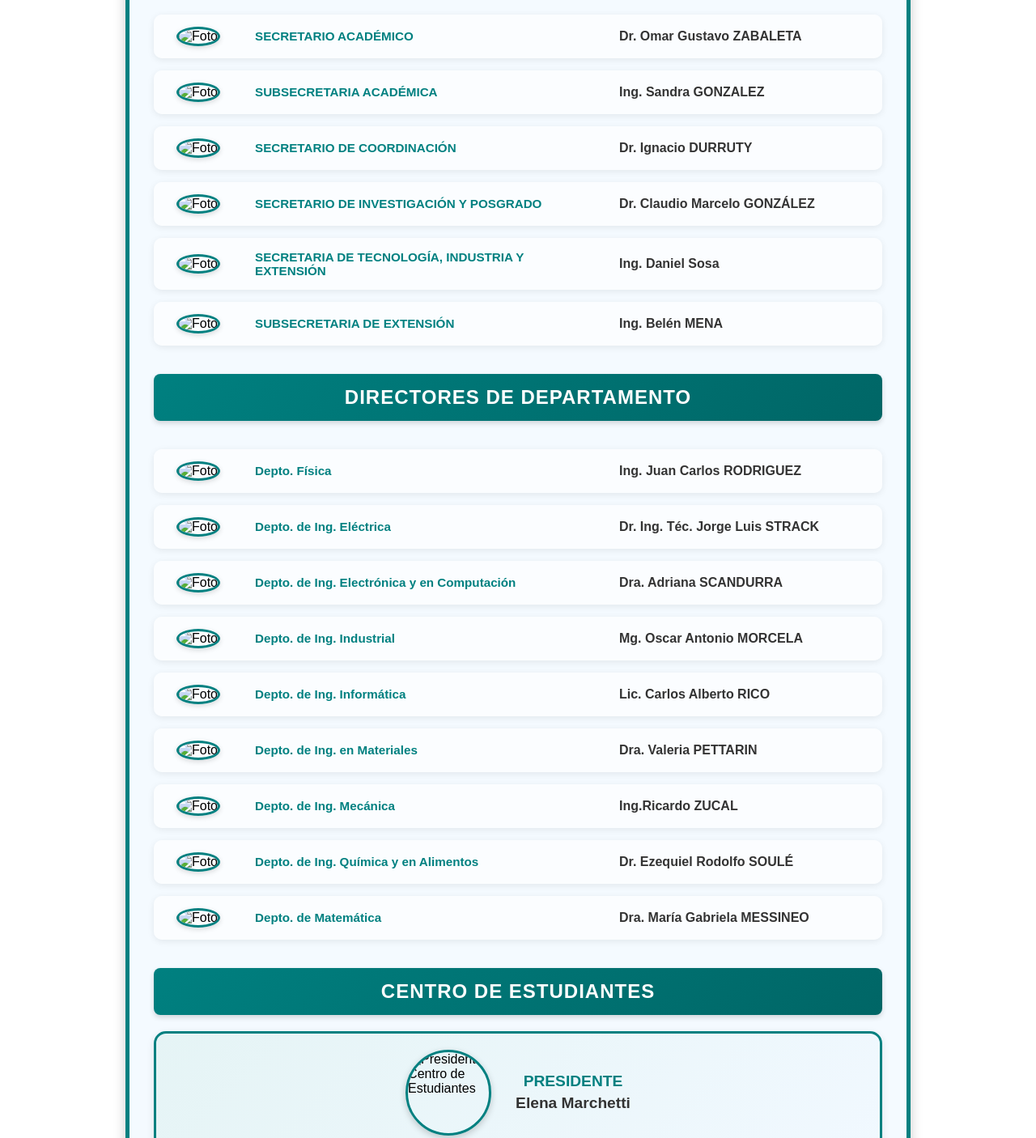
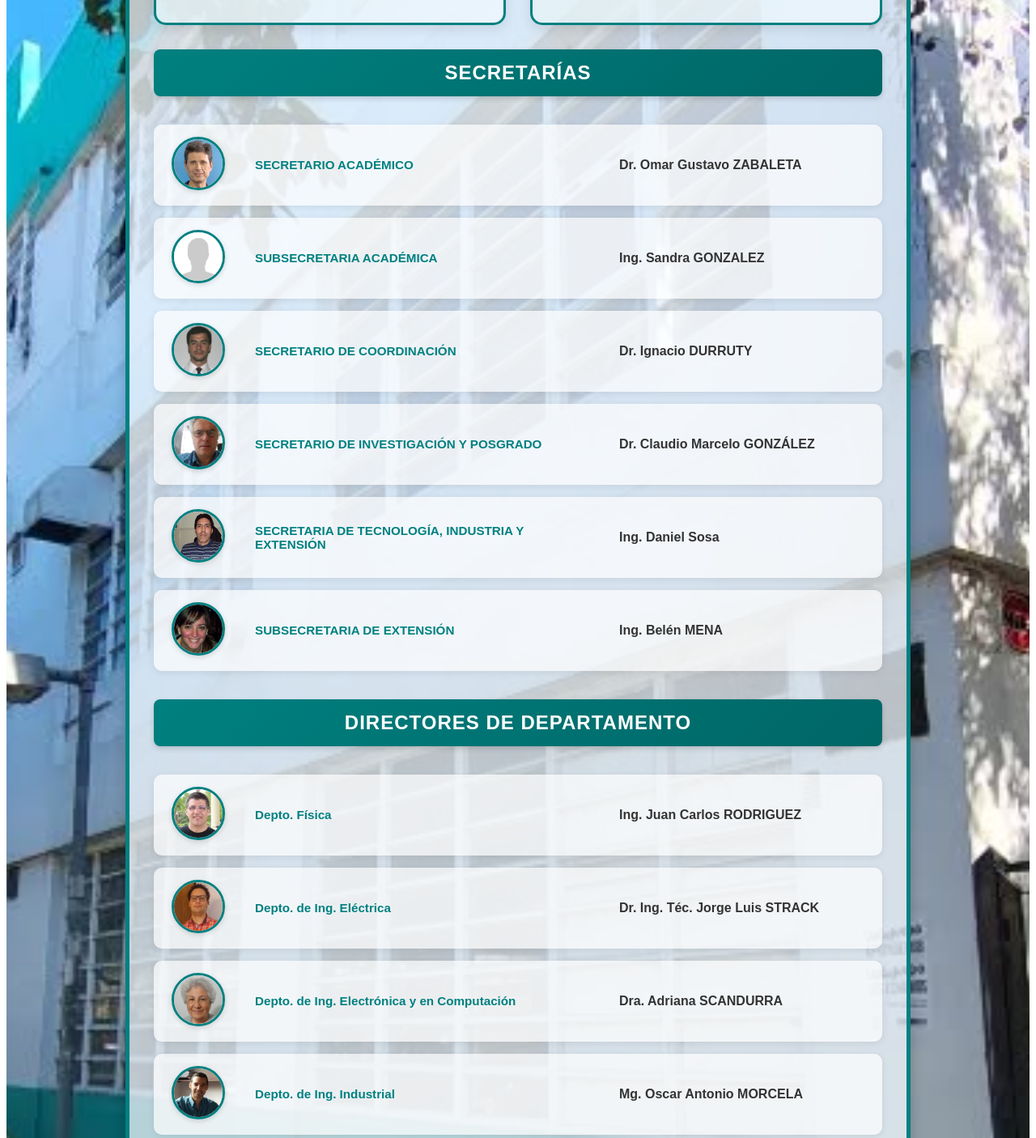
Before and after one commit to canalfiunmdp/dev, a plain HTML site: page index.html in a window 1280 px wide. Shown: the part 457-1863 px from the top of the page at 81% size. Drawn offline with Linux system fonts and the light colour scheme.

Commit message:
Update index.html

```diff
--- a/index.html
+++ b/index.html
@@ -15,7 +15,7 @@
 
     /* Contenedor con imagen de fondo */
     .fondo-autoridades {
-        background-image: url('file:///mnt/79f90ce0-19dc-422f-9f3d-8adfb2e0da18/Taller/academica/fotos/fondo.jpg?w=1920');
+        background-image: url('./fotos/fondo.jpg?w=1920');
         background-size: cover;
         background-position: center;
         background-repeat: no-repeat;
@@ -255,14 +255,14 @@
     <h2 class="section-title principal">AUTORIDADES</h2>
     <div class="autoridades-header">
         <div class="autoridad-card decana">
-            <img src="file:///mnt/79f90ce0-19dc-422f-9f3d-8adfb2e0da18/Taller/academica/fotos/ana-sanchez.jpg"
+            <img src="./fotos/ana-sanchez.jpg"
                  alt="Decana"
                  class="autoridad-foto">
             <h3 class="rol">Decana</h3>
             <p class="nombre">Esp. Ing. Ana del Valle SÁNCHEZ</p>
         </div>
         <div class="autoridad-card vicedecano">
-            <img src="file:///mnt/79f90ce0-19dc-422f-9f3d-8adfb2e0da18/Taller/academica/fotos/francisco-alvarez.jpg?w=300&h=300&fit=crop"
+            <img src="./fotos/francisco-alvarez.jpg?w=300&h=300&fit=crop"
                  alt="Vicedecano"
                  class="autoridad-foto">
             <h3 class="rol">Vicedecano</h3>
@@ -275,7 +275,7 @@
         <tbody>
             <tr>
                 <td class="foto-cell">
-                    <img src="file:///mnt/79f90ce0-19dc-422f-9f3d-8adfb2e0da18/Taller/academica/fotos/Gustavo-Zabaleta.jpg?w=120&h=120&fit=crop"
+                    <img src="./fotos/Gustavo-Zabaleta.jpg?w=120&h=120&fit=crop"
                          alt="Foto" class="persona-foto">
                 </td>
                 <td class="cargo">SECRETARIO ACADÉMICO</td>
@@ -283,7 +283,7 @@
             </tr>
             <tr>
                 <td class="foto-cell">
-                    <img src="file:///mnt/79f90ce0-19dc-422f-9f3d-8adfb2e0da18/Taller/academica/fotos/nn.jpg?w=120&h=120&fit=crop"
+                    <img src="./fotos/nn.jpg?w=120&h=120&fit=crop"
                          alt="Foto" class="persona-foto">
                 </td>
                 <td class="cargo">SUBSECRETARIA ACADÉMICA</td>
@@ -291,7 +291,7 @@
             </tr>
             <tr>
                 <td class="foto-cell">
-                    <img src="file:///mnt/79f90ce0-19dc-422f-9f3d-8adfb2e0da18/Taller/academica/fotos/Ignacio-Durruty.jpg?w=120&h=120&fit=crop"
+                    <img src="./fotos/Ignacio-Durruty.jpg?w=120&h=120&fit=crop"
                          alt="Foto" class="persona-foto">
                 </td>
                 <td class="cargo">SECRETARIO DE COORDINACIÓN</td>
@@ -299,7 +299,7 @@
             </tr>
             <tr>
                 <td class="foto-cell">
-                    <img src="file:///mnt/79f90ce0-19dc-422f-9f3d-8adfb2e0da18/Taller/academica/fotos/claudio-gonzalez.jpg?w=120&h=120&fit=crop"
+                    <img src="./fotos/claudio-gonzalez.jpg?w=120&h=120&fit=crop"
                          alt="Foto" class="persona-foto">
                 </td>
                 <td class="cargo">SECRETARIO DE INVESTIGACIÓN Y POSGRADO</td>
@@ -307,7 +307,7 @@
             </tr>
             <tr>
                 <td class="foto-cell">
-                    <img src="file:///mnt/79f90ce0-19dc-422f-9f3d-8adfb2e0da18/Taller/academica/fotos/Daniel-Sosa.jpg?w=120&h=120&fit=crop"
+                    <img src="./fotos/Daniel-Sosa.jpg?w=120&h=120&fit=crop"
                          alt="Foto" class="persona-foto">
                 </td>
                 <td class="cargo">SECRETARIA DE TECNOLOGÍA, INDUSTRIA Y EXTENSIÓN</td>
@@ -315,7 +315,7 @@
             </tr>
             <tr>
                 <td class="foto-cell">
-                    <img src="file:///mnt/79f90ce0-19dc-422f-9f3d-8adfb2e0da18/Taller/academica/fotos/Belen-Mena.jpg?w=120&h=120&fit=crop"
+                    <img src="./fotos/Belen-Mena.jpg?w=120&h=120&fit=crop"
                          alt="Foto" class="persona-foto">
                 </td>
                 <td class="cargo">SUBSECRETARIA DE EXTENSIÓN</td>
@@ -329,7 +329,7 @@
         <tbody>
             <tr>
                 <td class="foto-cell">
-                    <img src="file:///mnt/79f90ce0-19dc-422f-9f3d-8adfb2e0da18/Taller/academica/fotos/JuanCarlos-Rodriguez.jpg?w=120&h=120&fit=crop"
+                    <img src="./fotos/JuanCarlos-Rodriguez.jpg?w=120&h=120&fit=crop"
                          alt="Foto" class="persona-foto">
                 </td>
                 <td class="departamento">Depto. Física</td>
@@ -337,7 +337,7 @@
             </tr>
             <tr>
                 <td class="foto-cell">
-                    <img src="file:///mnt/79f90ce0-19dc-422f-9f3d-8adfb2e0da18/Taller/academica/fotos/jorge-Strack.jpg?w=120&h=120&fit=crop"
+                    <img src="./fotos/jorge-Strack.jpg?w=120&h=120&fit=crop"
                          alt="Foto" class="persona-foto">
                 </td>
                 <td class="departamento">Depto. de Ing. Eléctrica</td>
@@ -345,7 +345,7 @@
             </tr>
             <tr>
                 <td class="foto-cell">
-                    <img src="file:///mnt/79f90ce0-19dc-422f-9f3d-8adfb2e0da18/Taller/academica/fotos/Adriana-Scandurra.jpg?w=120&h=120&fit=crop"
+                    <img src="./fotos/Adriana-Scandurra.jpg?w=120&h=120&fit=crop"
                          alt="Foto" class="persona-foto">
                 </td>
                 <td class="departamento">Depto. de Ing. Electrónica y en Computación</td>
@@ -353,7 +353,7 @@
             </tr>
             <tr>
                 <td class="foto-cell">
-                    <img src="file:///mnt/79f90ce0-19dc-422f-9f3d-8adfb2e0da18/Taller/academica/fotos/Antonio-Morcela.jpg?w=120&h=120&fit=crop"
+                    <img src="./fotos/Antonio-Morcela.jpg?w=120&h=120&fit=crop"
                          alt="Foto" class="persona-foto">
                 </td>
                 <td class="departamento">Depto. de Ing. Industrial</td>
@@ -361,7 +361,7 @@
             </tr>
             <tr>
                 <td class="foto-cell">
-                    <img src="file:///mnt/79f90ce0-19dc-422f-9f3d-8adfb2e0da18/Taller/academica/fotos/Carlos-Rico.jpg?w=120&h=120&fit=crop"
+                    <img src="./fotos/Carlos-Rico.jpg?w=120&h=120&fit=crop"
                          alt="Foto" class="persona-foto">
                 </td>
                 <td class="departamento">Depto. de Ing. Informática</td>
@@ -369,7 +369,7 @@
             </tr>
             <tr>
                 <td class="foto-cell">
-                    <img src="file:///mnt/79f90ce0-19dc-422f-9f3d-8adfb2e0da18/Taller/academica/fotos/valeria-pettarin.jpg?w=120&h=120&fit=crop"
+                    <img src="./fotos/valeria-pettarin.jpg?w=120&h=120&fit=crop"
                          alt="Foto" class="persona-foto">
                 </td>
                 <td class="departamento">Depto. de Ing. en Materiales</td>
@@ -377,7 +377,7 @@
             </tr>
             <tr>
                 <td class="foto-cell">
-                    <img src="file:///mnt/79f90ce0-19dc-422f-9f3d-8adfb2e0da18/Taller/academica/fotos/ricardo-zucal.jpg?w=120&h=120&fit=crop"
+                    <img src="./fotos/ricardo-zucal.jpg?w=120&h=120&fit=crop"
                          alt="Foto" class="persona-foto">
                 </td>
                 <td class="departamento">Depto. de Ing. Mecánica</td>
@@ -385,7 +385,7 @@
             </tr>
             <tr>
                 <td class="foto-cell">
-                    <img src="file:///mnt/79f90ce0-19dc-422f-9f3d-8adfb2e0da18/Taller/academica/fotos/Ezequiel-Soule.jpg?w=120&h=120&fit=crop"
+                    <img src="./fotos/Ezequiel-Soule.jpg?w=120&h=120&fit=crop"
                          alt="Foto" class="persona-foto">
                 </td>
                 <td class="departamento">Depto. de Ing. Química y en Alimentos</td>
@@ -393,7 +393,7 @@
             </tr>
             <tr>
                 <td class="foto-cell">
-                    <img src="file:///mnt/79f90ce0-19dc-422f-9f3d-8adfb2e0da18/Taller/academica/fotos/nn.jpg?w=120&h=120&fit=crop"
+                    <img src="./fotos/nn.jpg?w=120&h=120&fit=crop"
                          alt="Foto" class="persona-foto">
                 </td>
                 <td class="departamento">Depto. de Matemática</td>
@@ -404,7 +404,7 @@
 
     <h2 class="section-title centro">CENTRO DE ESTUDIANTES</h2>
     <div class="centro-estudiantes-card">
-        <img src="file:///mnt/79f90ce0-19dc-422f-9f3d-8adfb2e0da18/Taller/academica/fotos/Elena-Marchetti.jpg?w=200&h=200&fit=crop"
+        <img src="./fotos/Elena-Marchetti.jpg?w=200&h=200&fit=crop"
              alt="Presidente Centro de Estudiantes"
              class="centro-estudiantes-foto">
         <div class="centro-estudiantes-info">
```
